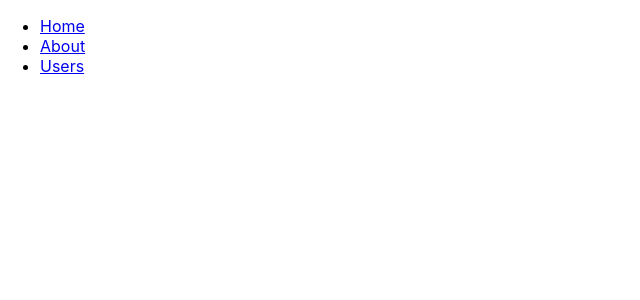
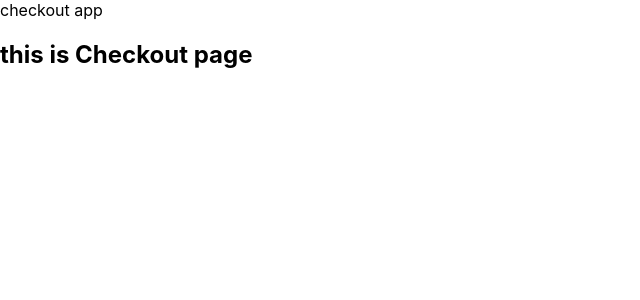
Before and after one commit to HarshiniAvuthu/checkout-app, a React (Create React App) app in the folder demo-app/: page /checkout in a window 1280 px wide. Shown: the top 300 px of the page, without its empty margins (0-640 px from the left). Built offline with nearby package versions, Linux system fonts and the light colour scheme.

Commit message:
sepetated components

```diff
--- a/demo-app/src/App.js
+++ b/demo-app/src/App.js
@@ -1,42 +1,18 @@
-import React from "react";
-import { BrowserRouter as Router, Route, Link } from "react-router-dom";
+import React, { Component } from 'react';
+import Main from './components/MainComponent';
+import './App.css';
+import { BrowserRouter } from 'react-router-dom';
 
-function Index() {
-  return <h2>Home</h2>;
+class App extends Component {
+	render() {
+		return (
+			<BrowserRouter>
+				<div>
+					<Main/>
+				</div>
+			</BrowserRouter>
+		);
+	}
 }
 
-function About() {
-  return <h2>About</h2>;
-}
-
-function Users() {
-  return <h2>Users</h2>;
-}
-
-function AppRouter() {
-  return (
-    <Router>
-      <div>
-        <nav>
-          <ul>
-            <li>
-              <Link to="/">Home</Link>
-            </li>
-            <li>
-              <Link to="/about/">About</Link>
-            </li>
-            <li>
-              <Link to="/users/">Users</Link>
-            </li>
-          </ul>
-        </nav>
-
-        <Route path="/" exact component={Index} />
-        <Route path="/about/" component={About} />
-        <Route path="/users/" component={Users} />
-      </div>
-    </Router>
-  );
-}
-
-export default AppRouter;
+export default App;
--- /dev/null
+++ b/demo-app/src/components/CartComponent.js
@@ -0,0 +1,9 @@
+import React from 'react';
+
+function Cart(props) {
+    return(
+        <h2> this is Cart page </h2>
+    )
+}
+
+export default Cart;
--- /dev/null
+++ b/demo-app/src/components/CheckoutComponent.js
@@ -0,0 +1,9 @@
+import React from 'react';
+
+function Checkout(props) {
+    return(
+        <h2> this is Checkout page </h2>
+    )
+}
+
+export default Checkout;
--- /dev/null
+++ b/demo-app/src/components/MainComponent.js
@@ -0,0 +1,28 @@
+import React, { Component } from 'react';
+import Cart from './CartComponent';
+import Checkout from './CheckoutComponent';
+import ShippingAddress from './ShippingAddressComponent';
+import PaymentDetails from './PaymentDetailsComponent';
+import Preview from './PaymentDetailsComponent';
+import Thankyou from './ThankyouComponent';
+import { BrowserRouter as Router, Route } from "react-router-dom";
+
+class Main extends Component {
+    render() {
+        return (
+            <Router>
+                <div>
+                    checkout app
+                    <Route path="/cart/" exact component={Cart} />
+                    <Route path="/checkout/" component={Checkout} />
+                    <Route path="/shipping-address/" component={ShippingAddress} />
+                    <Route path="/payment-details/" component={PaymentDetails} />
+                    <Route path="/preview/" component={Preview} />
+                    <Route path="/thank-you/" component={Thankyou} />
+                </div>
+            </Router>
+        );
+    }
+}
+
+export default Main;
--- /dev/null
+++ b/demo-app/src/components/PaymentDetailsComponent.js
@@ -0,0 +1,9 @@
+import React from 'react';
+
+function PaymentDetails(props) {
+    return(
+        <h2> this is PaymentDetails page </h2>
+    )
+}
+
+export default PaymentDetails;
--- /dev/null
+++ b/demo-app/src/components/ShippingAddressComponent.js
@@ -0,0 +1,9 @@
+import React from 'react';
+
+function ShippingAddress(props) {
+    return(
+        <h2> this is ShippingAddress page </h2>
+    )
+}
+
+export default ShippingAddress;
--- /dev/null
+++ b/demo-app/src/components/ThankyouComponent.js
@@ -0,0 +1,9 @@
+import React from 'react';
+
+function Thankyou(props) {
+    return(
+        <h2> this is Thankyou page </h2>
+    )
+}
+
+export default Thankyou;
```
Also changed, not shown: demo-app/src/components/PreviewComponent.js (added, +9 -0 lines).
